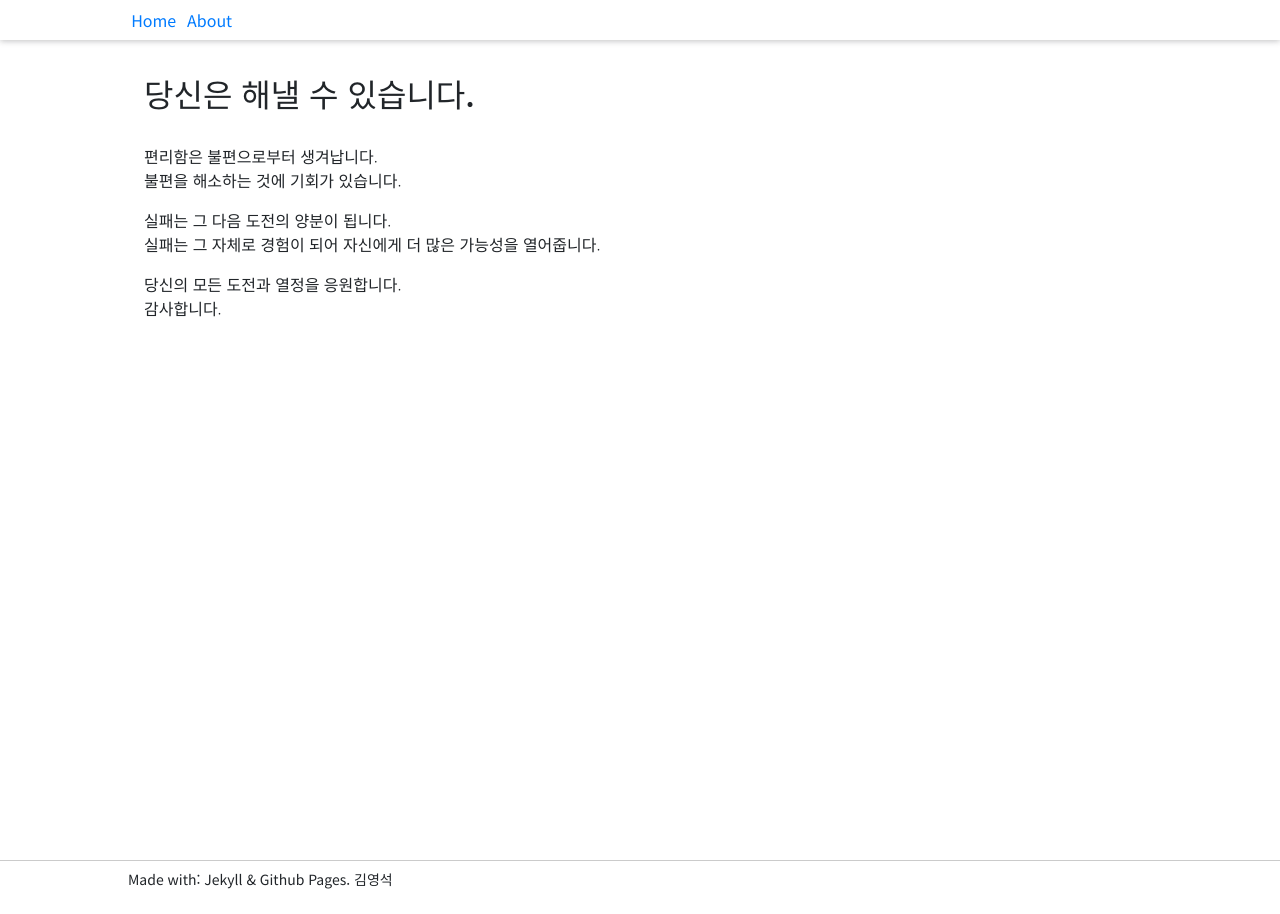
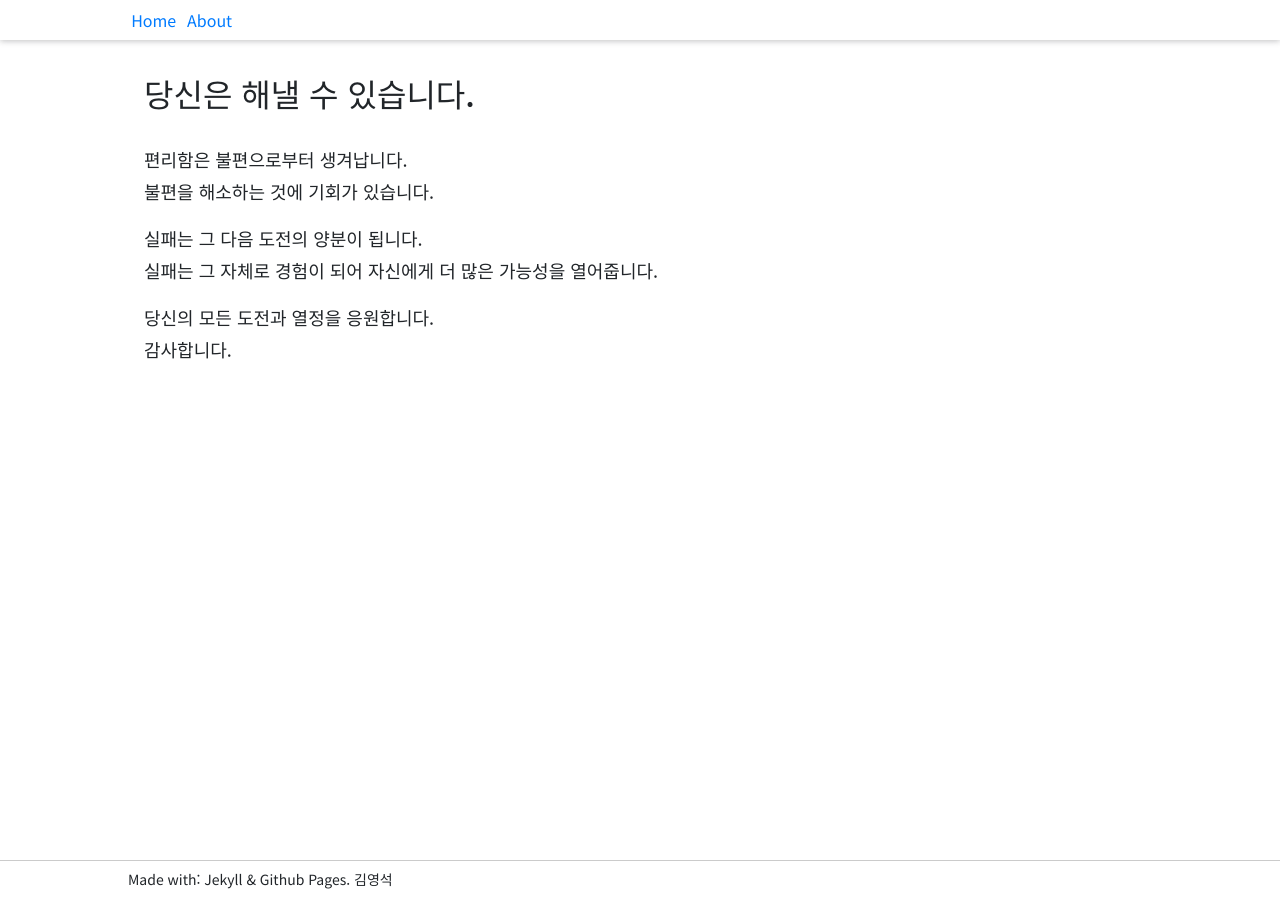
Before and after one commit to waonta/wati2.github.io, a Jekyll site: the page built from about.html, in a window 1280 px wide. Built offline with Jekyll 4.4.1, drawn with Linux system fonts in a browser that asks for light colours; some web fonts are replaced.

Commit message:
updatefont

```diff
--- a/_sass/page-post.scss
+++ b/_sass/page-post.scss
@@ -6,7 +6,10 @@
 
     & > p {
         // font-size: 1rem;
-        font-weight: 300;
+        font-size: 18px;
+        font-weight: 400;
+        line-height: 1.75;
+
     }
 
 }
```
